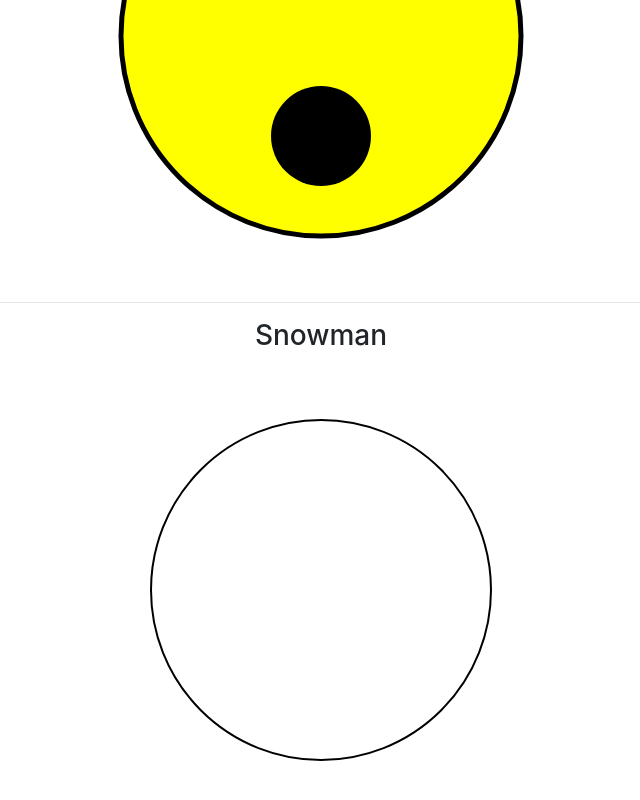
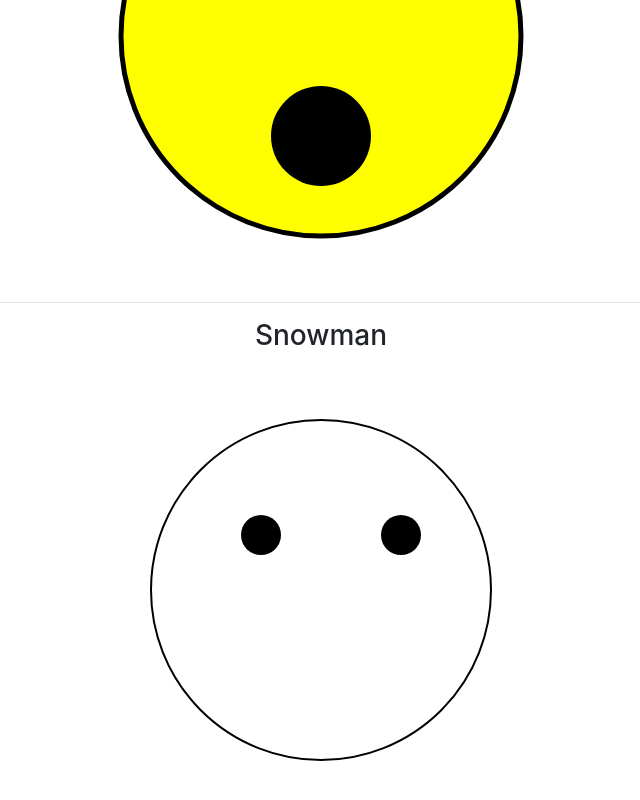
Before and after one commit to MarcLignarius/JS.Shapes, a website built with webpack: page src/index.html in a window 1280 px wide. Shown: the part 472-1272 px from the top of the page, without its empty margins (319-959 px from the left). Built offline with nearby package versions, Linux system fonts and the light colour scheme.

Commit message:
add ellipses for eyes

```diff
--- a/src/index.html
+++ b/src/index.html
@@ -25,6 +25,9 @@
       <svg height="1000" width="1000">
         <!-- head -->
         <ellipse cx="500" cy="230" rx="170" ry="170" style="fill:white; stroke:black; stroke-width: 2"></ellipse>
+        <!-- eyes -->
+        <ellipse cx="440" cy="175" rx="20" ry="20" style="fill:black"></ellipse>
+        <ellipse cx="580" cy="175" rx="20" ry="20" style="fill:black"></ellipse>
       </svg>
     </div>
   </div>
```
